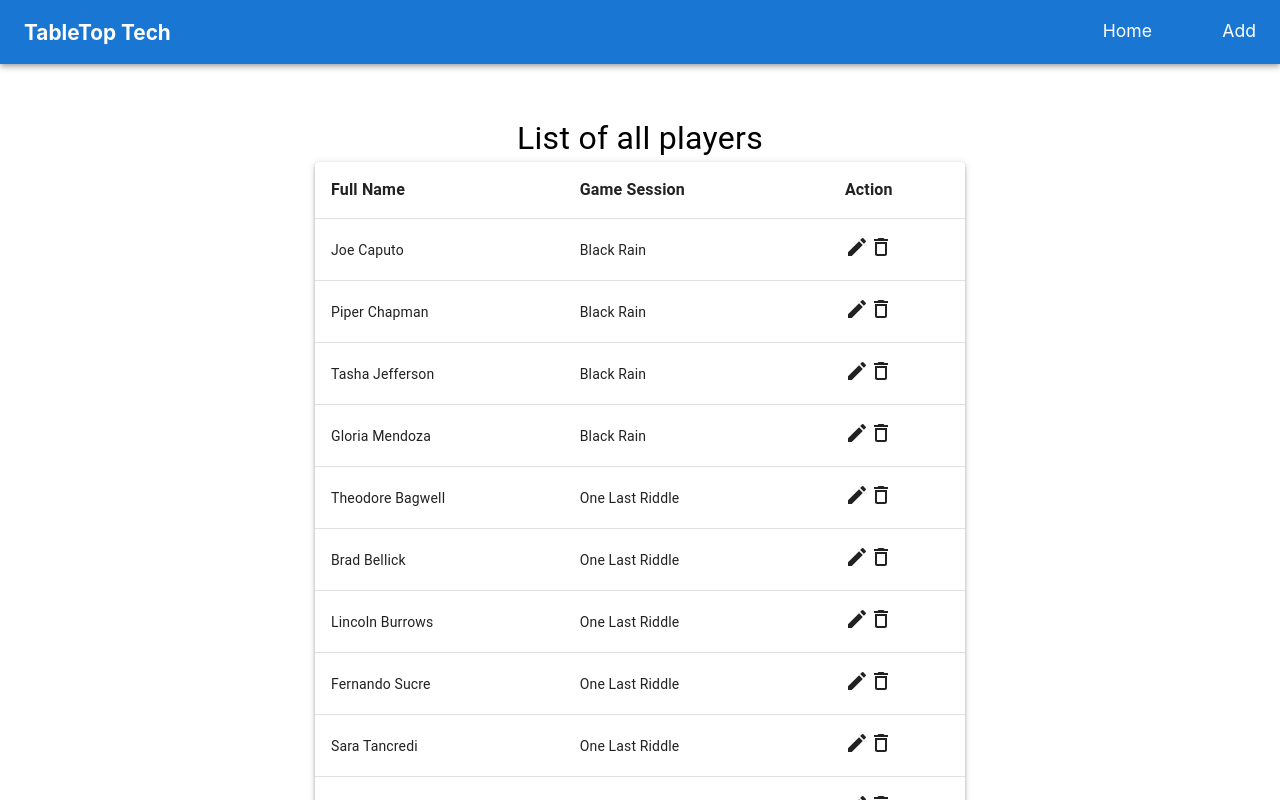
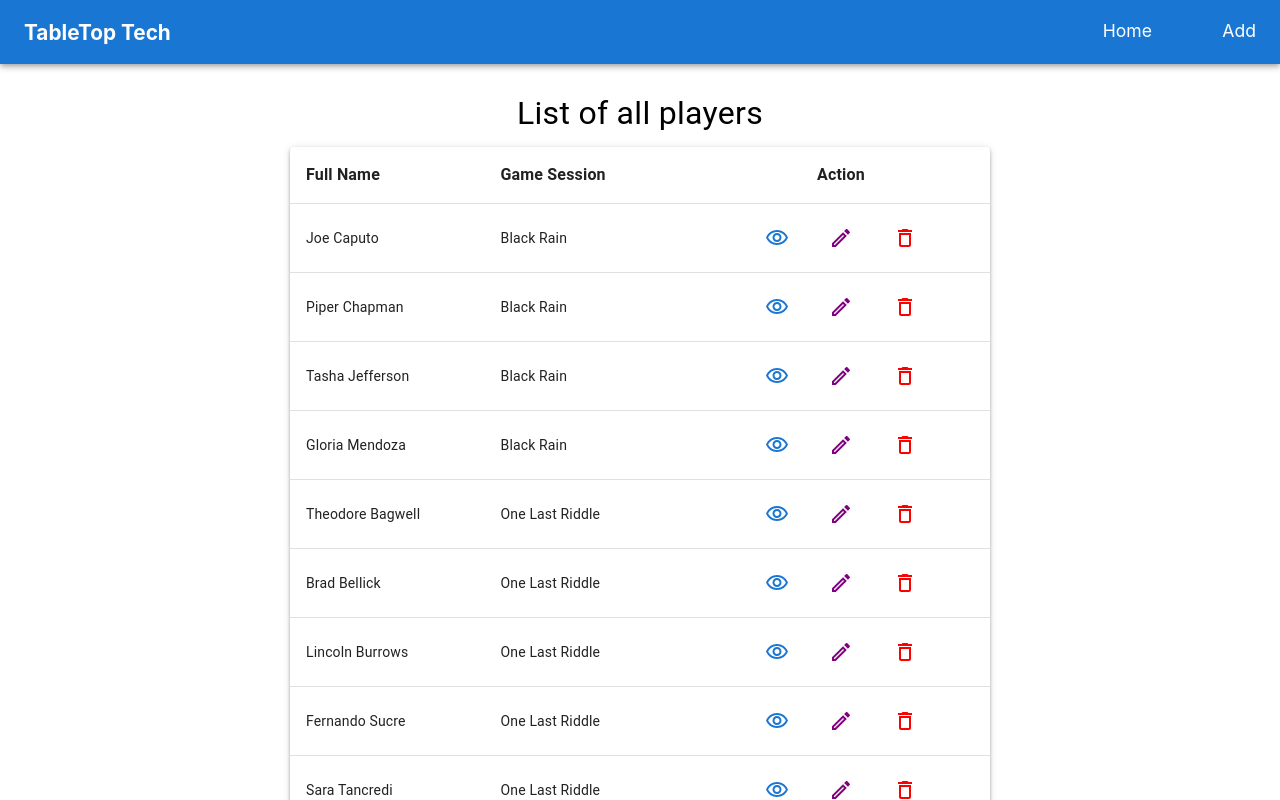
Before and after one commit to princevishwa4/tabletop_tech, a React (Create React App) app: page / in a window 1280 px wide. Shown: the top 800 px of the page. Built offline with nearby package versions, Linux system fonts and the light colour scheme.

Commit message:
created home page for listing all the players

```diff
--- a/src/components/DataTable/DataTable.jsx
+++ b/src/components/DataTable/DataTable.jsx
@@ -1,4 +1,7 @@
 import * as React from "react";
+
+// MUI imports
+import Button from "@mui/material/Button";
 import Table from "@mui/material/Table";
 import TableBody from "@mui/material/TableBody";
 import TableCell from "@mui/material/TableCell";
@@ -6,8 +9,15 @@ import TableContainer from "@mui/material/TableContainer";
 import TableHead from "@mui/material/TableHead";
 import TableRow from "@mui/material/TableRow";
 import Paper from "@mui/material/Paper";
-import EditIcon from "@mui/icons-material/Edit";
-import DeleteOutlineIcon from "@mui/icons-material/DeleteOutline";
+
+// MUI icons imports
+import EditOutlinedIcon from "@mui/icons-material/EditOutlined";
+import DeleteOutlineOutlinedIcon from "@mui/icons-material/DeleteOutlineOutlined";
+import VisibilityOutlinedIcon from "@mui/icons-material/VisibilityOutlined";
+
+// Routing imports
+import { Link } from "react-router-dom";
+
 import "./DataTable.css";
 
 const DataTable = ({ rows }) => {
@@ -18,7 +28,7 @@ const DataTable = ({ rows }) => {
           <TableRow>
             <TableCell>Full Name</TableCell>
             <TableCell>Game Session</TableCell>
-            <TableCell>Action</TableCell>
+            <TableCell align="center">Action</TableCell>
           </TableRow>
         </TableHead>
         <TableBody>
@@ -31,9 +41,16 @@ const DataTable = ({ rows }) => {
                 {row.first_name + " " + row.last_name}
               </TableCell>
               <TableCell>{row.campaign_name}</TableCell>
-              <TableCell>
-                <EditIcon />
-                <DeleteOutlineIcon />
+              <TableCell align="center">
+                <Button exact to={`/profile/${row.id}`} component={Link}>
+                  <VisibilityOutlinedIcon />
+                </Button>
+                <Button exact to={`/edit/${row.id}`} component={Link}>
+                  <EditOutlinedIcon style={{ color: "purple" }} />
+                </Button>
+                <Button>
+                  <DeleteOutlineOutlinedIcon style={{ color: "red" }} />
+                </Button>
               </TableCell>
             </TableRow>
           ))}
--- a/src/pages/Home/Home.css
+++ b/src/pages/Home/Home.css
@@ -1,10 +1,10 @@
 p {
-    margin-top: 50px !important;
+    margin: 25px 0 10px !important;
     font-size: 2rem !important;
 }
 
 .datatable_wrapper {
-    max-width: 650px;
+    max-width: 700px;
     width: 100%;
     margin: 0 auto;
 }
```
